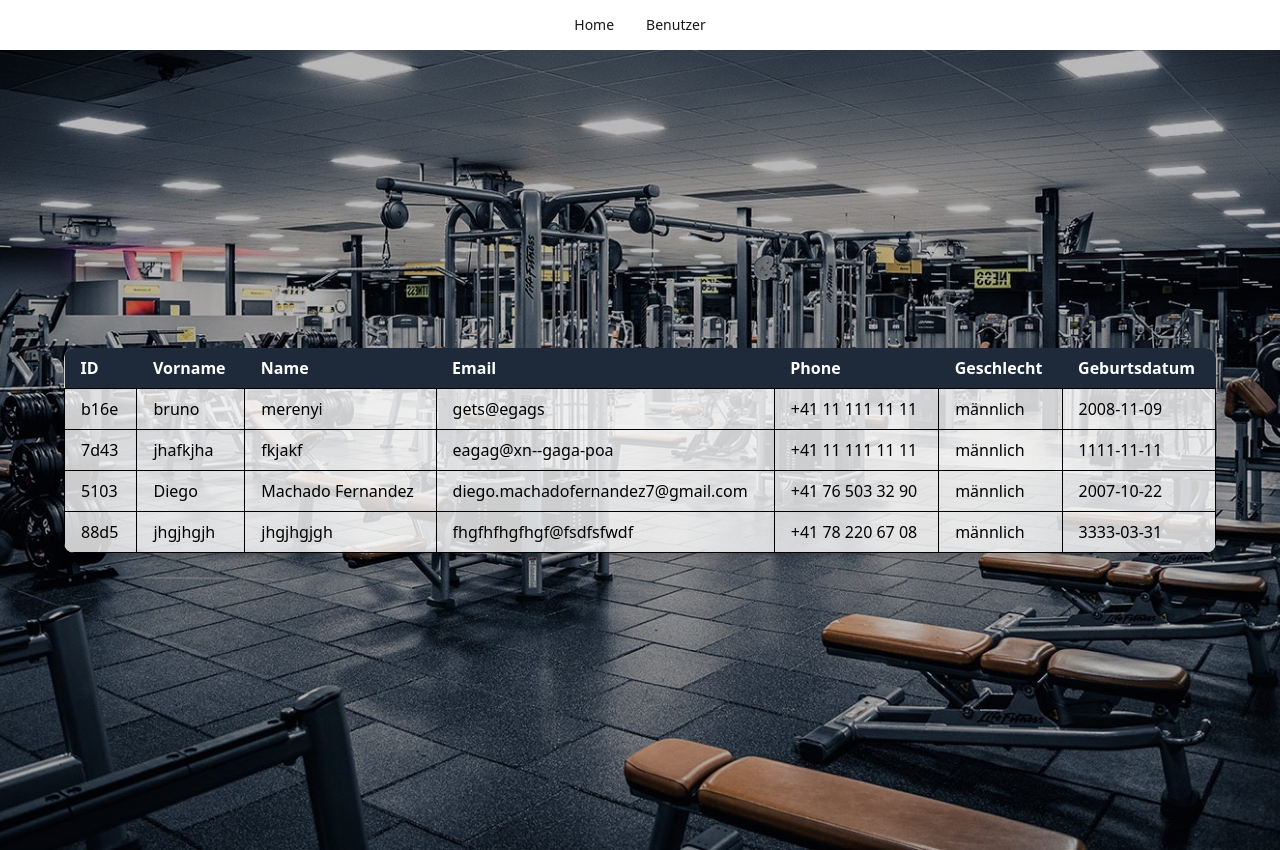
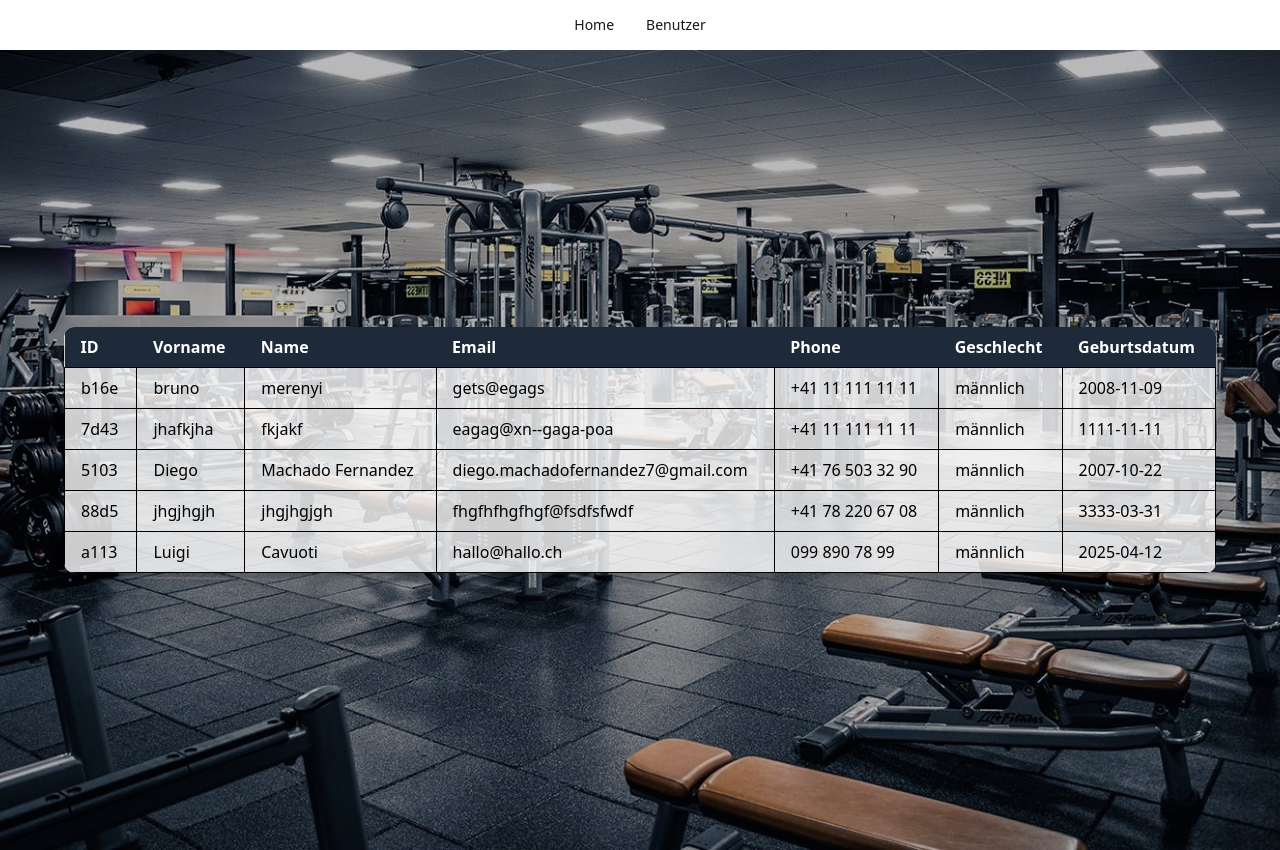
Before and after one commit to BrunoMerenyi/JsonDB-formular, a React (Vite) app: page /users in a window 1280 px wide. Built offline with nearby package versions, Linux system fonts and the light colour scheme; data requests are answered from the project's data file.

Commit message:
readme added

```diff
--- a/db.json
+++ b/db.json
@@ -100,6 +100,16 @@
       "phone": "+41 78 220 67 08",
       "date_of_birth": "3333-03-31",
       "gender": "männlich"
+    },
+    {
+      "id": "a113",
+      "email": "hallo@hallo.ch",
+      "password": "1234",
+      "first_name": "Luigi",
+      "last_name": "Cavuoti",
+      "phone": "099 890 78 99",
+      "date_of_birth": "2025-04-12",
+      "gender": "männlich"
     }
   ],
   "profile": {
--- a/src/pages/Users.tsx
+++ b/src/pages/Users.tsx
@@ -27,9 +27,15 @@ const Users = () => {
   const [data, setData] = useState<Users[]>();
 
   const testFetch = async () => {
-    const result = await fetch("http://localhost:3001/users");
-    const test = await result.json();
-    setData(test);
+    await fetch("http://localhost:3001/users")
+      .then((response) =>
+        response.json().then((data) => {
+          setData(data);
+        })
+      )
+      .catch((error) => {
+        console.error("Error fetching data:", error);
+      });
   };
 
   useEffect(() => {
```
Also changed, not shown: public/FirstPage.png (added), 1 other file (tests, documents, lock files or other folders).
